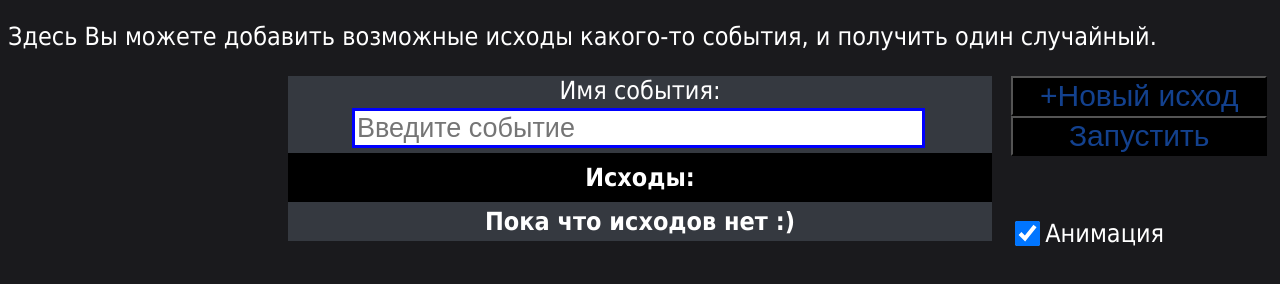
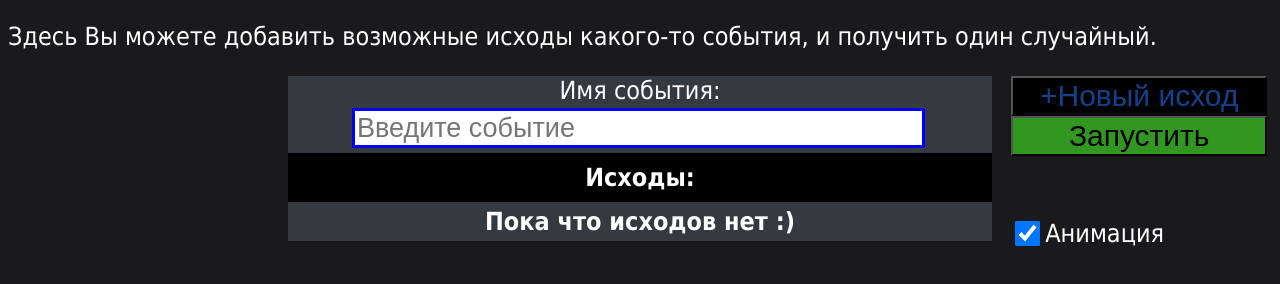
Before and after one commit to Miroshkin0207/miroshkin, a plain HTML site: page randomizer/index.html in a window 1280 px wide. Shown: the part 62-346 px from the top of the page. Drawn offline with Linux system fonts and the light colour scheme.

Commit message:
Update style.css

```diff
--- a/randomizer/style.css
+++ b/randomizer/style.css
@@ -110,7 +110,7 @@ input {
 }
 
 #start {
-    background-color: rgb(50, 151, 32):
+    background-color: rgb(50, 151, 32);
     color: black
 }
 
```
